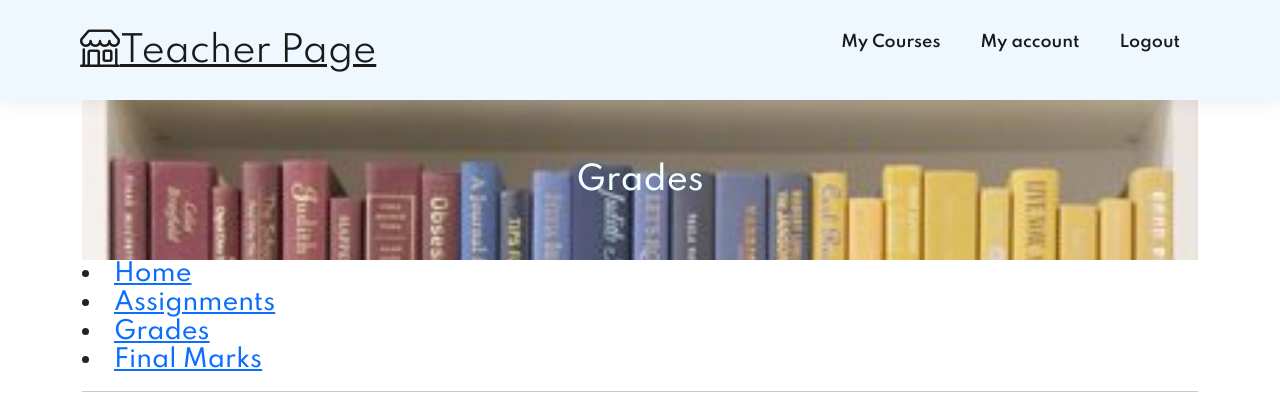
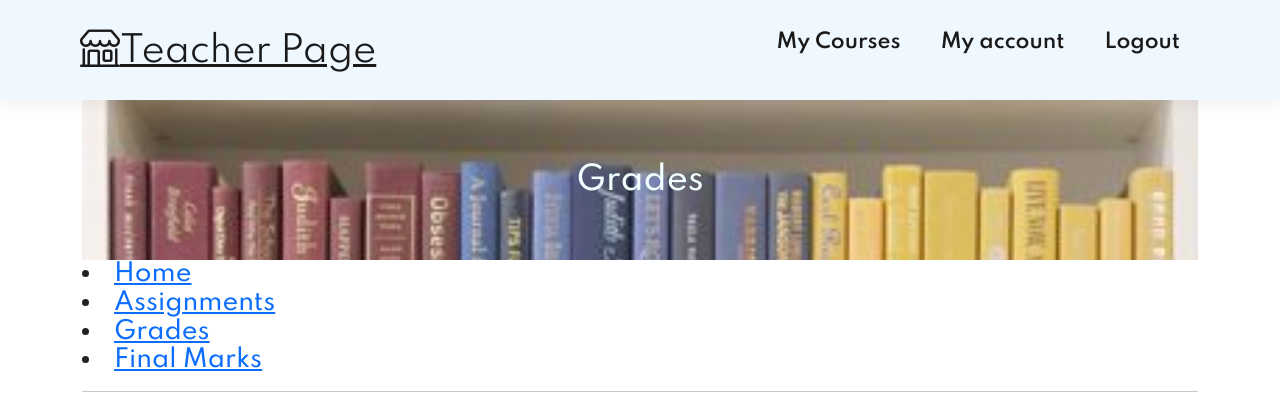
Before and after one commit to vexandmore/SOEN-287-Project-F2022, a PHP site: page /Grades.php in a window 1280 px wide. Shown: the top 420 px of the page. Run offline with PHP 8.4, Linux system fonts and the light colour scheme; data comes from the database, SQL or seed files in the repository.

Commit message:
Update style2.css

```diff
--- a/style2.css
+++ b/style2.css
@@ -97,7 +97,7 @@ body{
 
 #navbar li a{
     text-decoration: none;
-    font-size: 16px;
+    font-size: 20px;
     font-weight: 600;
     color: #1a1a1a;
     transition: 0.3s ease;
```
